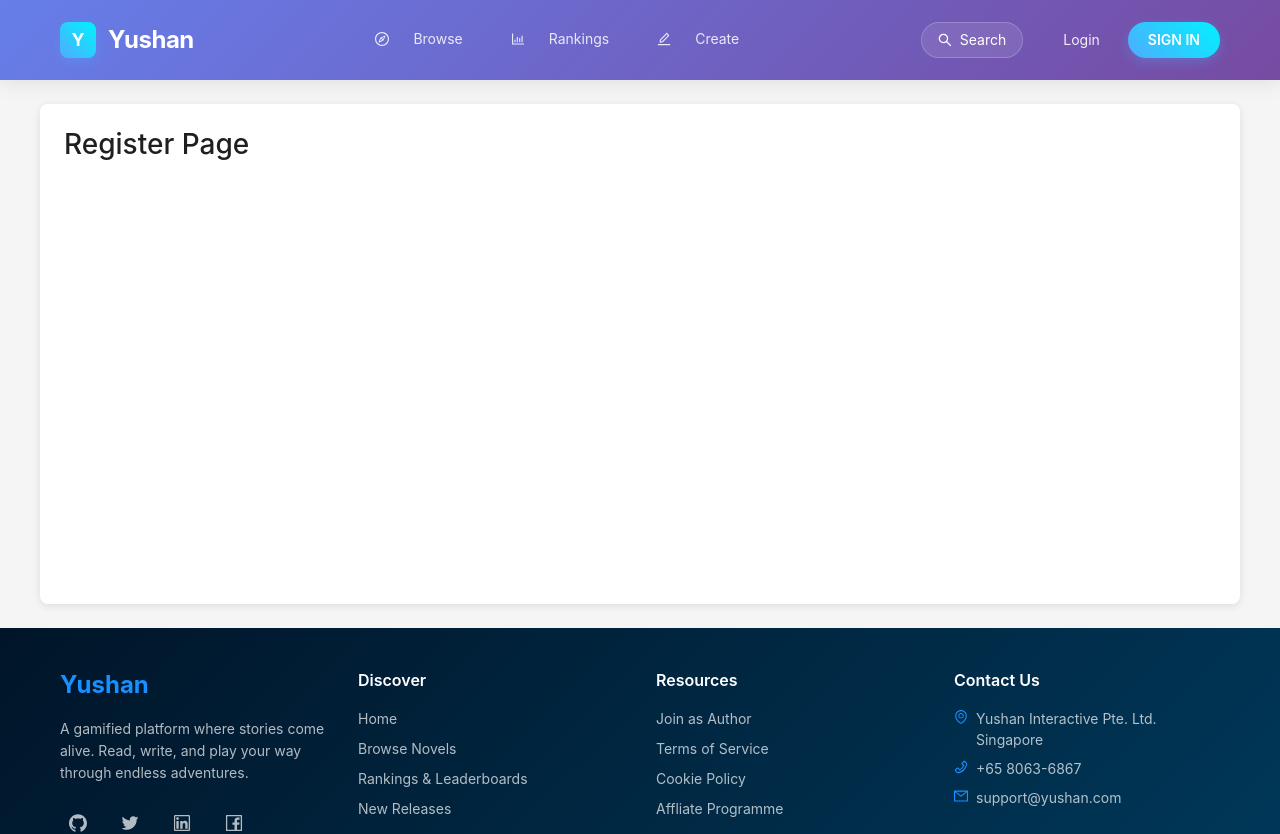
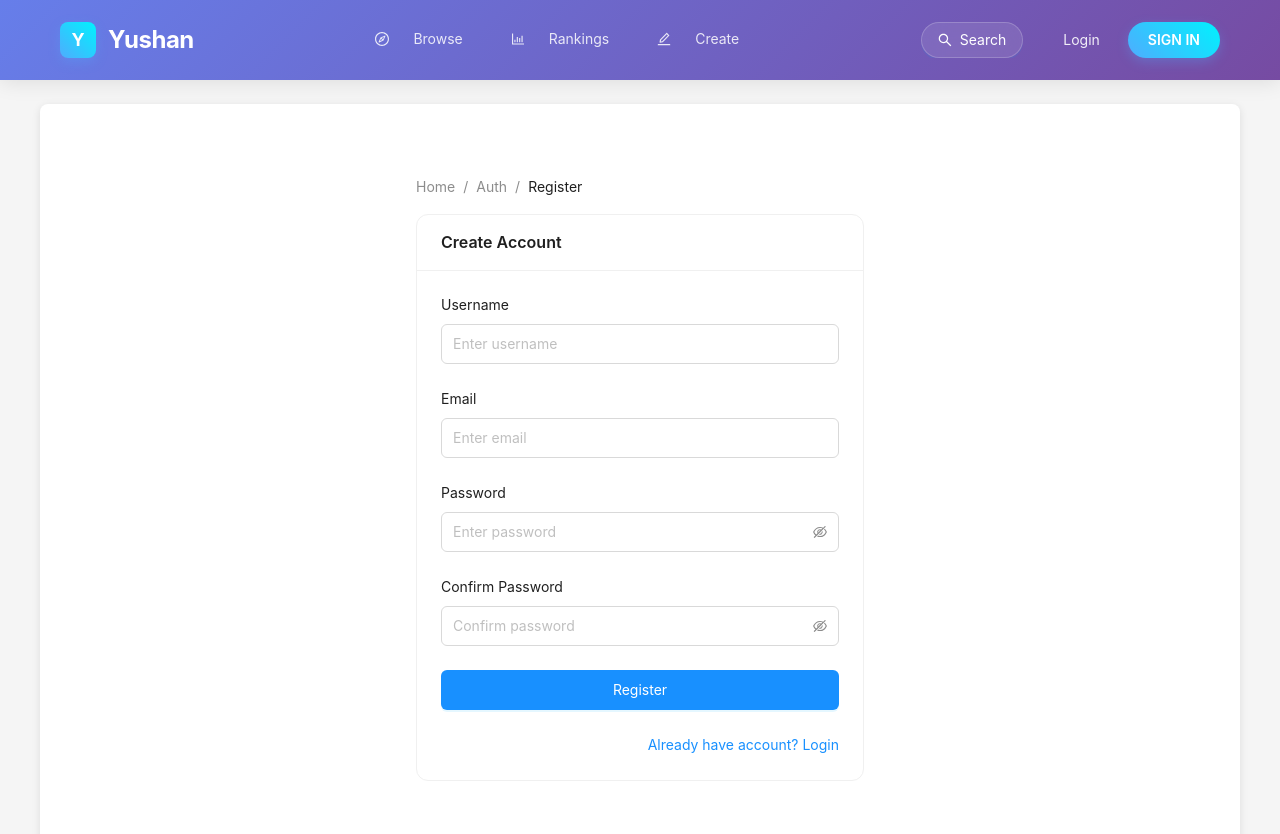
Before and after one commit to maugus0/yushan-frontend, a React (Create React App) app: page /register in a window 1280 px wide. Shown: the top 834 px of the page. Built offline with nearby package versions, Linux system fonts and the light colour scheme.

Commit message:
feat: add static login & register pages with reusable AuthForm

```diff
--- /dev/null
+++ b/src/components/auth/AuthForm.jsx
@@ -0,0 +1,122 @@
+import React, { useState } from 'react';
+import { Form, Input, Button, message } from 'antd';
+
+// 密码强度规则（后期可抽到 utils/validators.js）
+const passwordRegex = /^(?=.*[a-z])(?=.*[A-Z])(?=.*\d)[A-Za-z\d@$!%*?&]{8,}$/;
+
+const AuthForm = ({ mode = 'login', onSuccess }) => {
+  const [form] = Form.useForm();
+  const [submitting, setSubmitting] = useState(false);
+  const isRegister = mode === 'register';
+
+  const handleFinish = async (values) => {
+    setSubmitting(true);
+    try {
+      // 纯静态：打印并提示成功
+      console.log(`[STATIC SUBMIT] ${mode} values:`, values);
+      message.success(`${isRegister ? 'Register' : 'Login'} form validated (static)`);
+
+  //  后续接入后端时的改动点 替换为：
+  // const res = isRegister ? await apiRegister(values) : await apiLogin(values);
+  // message.success(isRegister ? 'Registration successful' : 'Login successful');
+      onSuccess && onSuccess(values);
+    } catch (e) {
+      message.error('Unexpected error (static)');
+    } finally {
+      setSubmitting(false);
+    }
+  };
+
+  return (
+    <Form
+      form={form}
+      layout="vertical"
+      autoComplete="off"
+      requiredMark="optional"
+      onFinish={handleFinish}
+    >
+      <Form.Item
+        label="Username"
+        name="username"
+        rules={[
+          { required: true, message: 'Username is required' },
+          { min: 3, message: 'Minimum 3 characters' },
+          { max: 20, message: 'Maximum 20 characters' }
+        ]}
+      >
+        <Input placeholder="Enter username" />
+      </Form.Item>
+
+      {isRegister && (
+        <Form.Item
+          label="Email"
+          name="email"
+          rules={[
+            { required: true, message: 'Email is required' },
+            { type: 'email', message: 'Invalid email format' }
+          ]}
+        >
+          <Input placeholder="Enter email" type="email" />
+        </Form.Item>
+      )}
+
+      <Form.Item
+        label="Password"
+        name="password"
+        rules={[
+          {
+            required: true,
+            message: 'Password is required'
+          },
+          {
+            validator: (_, value) => {
+              if (!value) return Promise.resolve(); // 已被 required 捕捉
+              if (!passwordRegex.test(value)) {
+                return Promise.reject(
+                  '至少8位，需包含大写/小写字母和数字'
+                );
+              }
+              return Promise.resolve();
+            }
+          }
+        ]}
+      >
+        <Input.Password placeholder="Enter password" />
+      </Form.Item>
+
+      {isRegister && (
+        <Form.Item
+          label="Confirm Password"
+          name="confirmPassword"
+          dependencies={['password']}
+          rules={[
+            { required: true, message: 'Please confirm password' },
+            ({ getFieldValue }) => ({
+              validator(_, value) {
+                if (!value || getFieldValue('password') === value) {
+                  return Promise.resolve();
+                }
+                return Promise.reject('Passwords do not match');
+              }
+            })
+          ]}
+        >
+          <Input.Password placeholder="Confirm password" />
+      </Form.Item>
+      )}
+
+      <Form.Item>
+        <Button
+          type="primary"
+          htmlType="submit"
+          block
+          loading={submitting}
+        >
+          {isRegister ? 'Register' : 'Login'}
+        </Button>
+      </Form.Item>
+    </Form>
+  );
+};
+
+export default AuthForm;
--- a/src/pages/Login/Login.jsx
+++ b/src/pages/Login/Login.jsx
@@ -1,11 +1,48 @@
+
+// const Login = () => {
+//   return (
+//     <div>
+//       <h1>Login Page</h1>
+//       {/* Registration form elements go here */}
+//     </div>
+//   );
+// }
+
+// export default Login;
+
+import React from 'react';
+import { Breadcrumb, Card } from 'antd';
+import { useNavigate } from 'react-router-dom';
+import AuthForm from '../../components/auth/AuthForm';
+import './Login.css'; // 如果你已有样式文件
 
 const Login = () => {
+  const navigate = useNavigate();
+
   return (
-    <div>
-      <h1>Login Page</h1>
-      {/* Registration form elements go here */}
+    <div style={{ maxWidth: 420, margin: '48px auto', padding: '0 16px' }}>
+      <Breadcrumb
+        items={[
+          { title: 'Home', href: '/' },
+          { title: 'Auth' },
+          { title: 'Login' }
+        ]}
+        style={{ marginBottom: 16 }}
+      />
+      <Card title="Login">
+        <AuthForm
+          mode="login"
+          onSuccess={() => {
+            // 静态模式：只是控制台打印。将来可 navigate('/dashboard')
+            console.log('Login static success');
+          }}
+        />
+        <div style={{ marginTop: 12, textAlign: 'right' }}>
+          <a onClick={() => navigate('/register')}>No account? Register</a>
+        </div>
+      </Card>
     </div>
   );
-}
+};
 
 export default Login;
--- a/src/pages/Register/Register.jsx
+++ b/src/pages/Register/Register.jsx
@@ -1,11 +1,48 @@
+
+// const Register = () => {
+//   return (
+//     <div>
+//       <h1>Register Page</h1>
+//       {/* Registration form elements go here */}
+//     </div>
+//   );
+// }
+
+// export default Register;
+
+import React from 'react';
+import { Breadcrumb, Card } from 'antd';
+import { useNavigate } from 'react-router-dom';
+import AuthForm from '../../components/auth/AuthForm';
+import './Register.css';
 
 const Register = () => {
+  const navigate = useNavigate();
+
   return (
-    <div>
-      <h1>Register Page</h1>
-      {/* Registration form elements go here */}
+    <div style={{ maxWidth: 480, margin: '48px auto', padding: '0 16px' }}>
+      <Breadcrumb
+        items={[
+          { title: 'Home', href: '/' },
+          { title: 'Auth' },
+          { title: 'Register' }
+        ]}
+        style={{ marginBottom: 16 }}
+      />
+      <Card title="Create Account">
+        <AuthForm
+          mode="register"
+          onSuccess={() => {
+            console.log('Register static success');
+            // 以后可以改成 navigate('/login');
+          }}
+        />
+        <div style={{ marginTop: 12, textAlign: 'right' }}>
+          <a onClick={() => navigate('/login')}>Already have account? Login</a>
+        </div>
+      </Card>
     </div>
   );
-}
+};
 
 export default Register;
```
